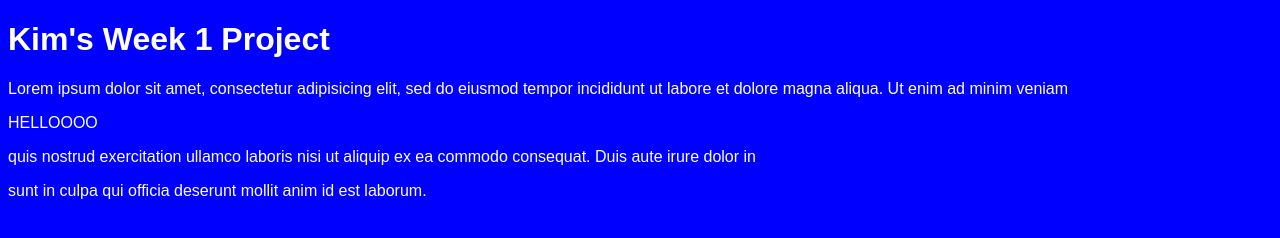
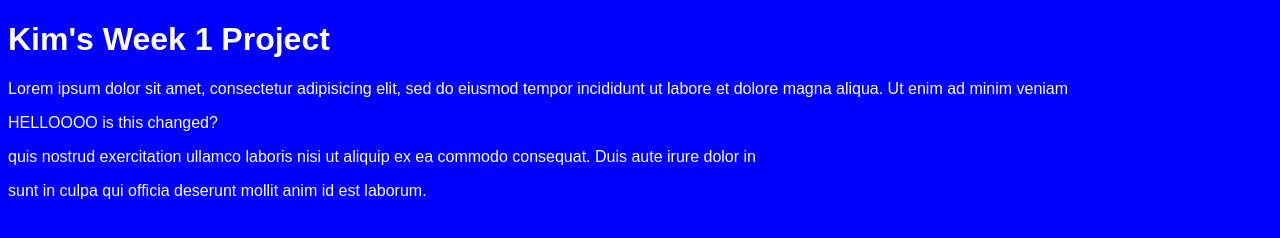
Before and after one commit to kimplue/kimplue.github.io, a plain HTML site: page Unit1/index.html in a window 1280 px wide. Drawn offline with Linux system fonts and the light colour scheme.

Commit message:
test update

```diff
--- a/Unit1/index.html
+++ b/Unit1/index.html
@@ -8,7 +8,7 @@
 		<h1>Kim's Week 1 Project</h1>
 		<p>Lorem ipsum dolor sit amet, consectetur adipisicing elit, sed do eiusmod tempor incididunt ut labore et dolore magna aliqua. Ut enim ad minim veniam</p>
 
-		<p> HELLOOOO</p>
+		<p> HELLOOOO is this changed?</p>
 
 		<p>quis nostrud exercitation ullamco laboris nisi ut aliquip ex ea commodo consequat. Duis aute irure dolor in </p>
 
```
